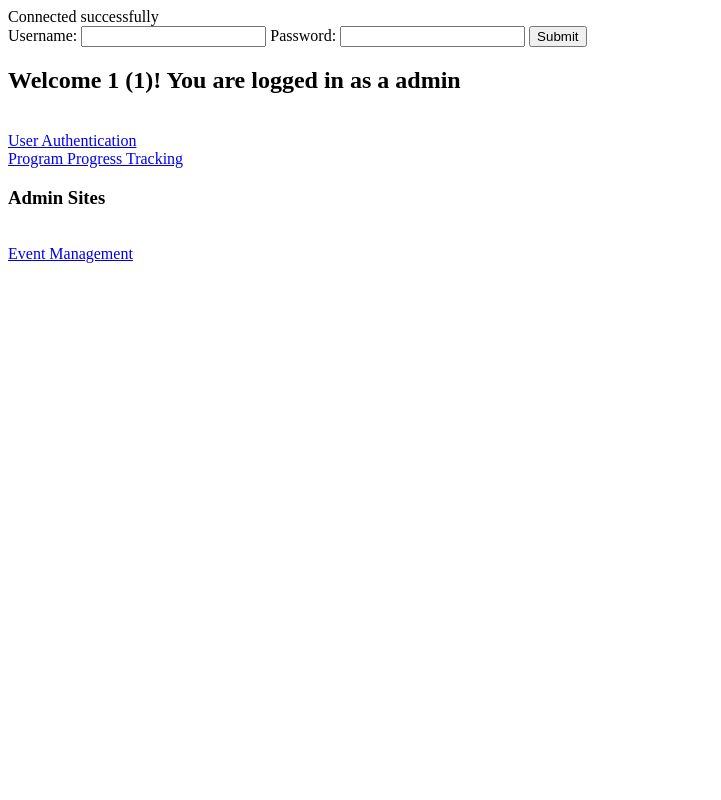
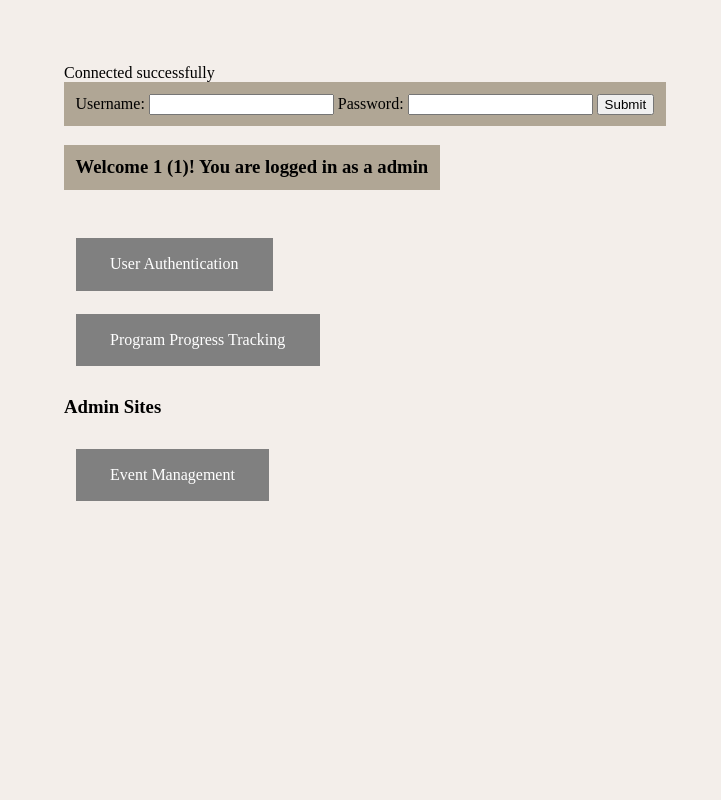
Before and after one commit to shweta-kumaran/TAMUCybersecurityDatabase, a PHP site: page / in a window 1280 px wide. Shown: the whole page, without its empty margins (0-721 px from the left). Run offline with PHP 8.4, Linux system fonts and the light colour scheme; a user stored in the database is signed in.

Commit message:
added styles css sheet and css classes to index

```diff
--- /dev/null
+++ b/tamucc/includes/styles.css
@@ -0,0 +1,65 @@
+/* Style the header */
+.header {
+   background-color: #776B5D;
+   padding: 2%;
+   text-align: center;
+ }
+
+body {
+   background-color:#F3EEEA;
+   margin:5%;
+ }
+
+ h1 {
+   color: black;
+ }
+ p {
+   color: black;
+ }
+
+ a {
+   margin:1%;
+ }
+
+ form {
+   background-color: #B0A695;
+   padding:1%;
+   width:fit-content;
+
+ }
+
+ a:link, a:visited {
+   background-color: grey;
+   color: white;
+   padding: 1.5% 3%;
+
+   text-align: center;
+   text-decoration: none;
+   display: inline-block;
+ }
+
+ a:hover, a:active {
+   background-color: darkgrey;
+ }
+
+ .result {
+   color:black;
+   background-color: #EBE3D5;
+   padding:1%;
+   width:fit-content;
+   margin:1%;
+ }
+
+ .response {
+   background-color: #EBE3D5;
+   color:black;
+   padding:1%;
+   margin:1%;
+   width:fit-content;
+ }
+
+ .welcome {
+   background-color: #B0A695;
+   padding:1%;
+   width:fit-content;
+ }
--- a/tamucc/index.php
+++ b/tamucc/index.php
@@ -54,6 +54,7 @@
     <meta charset="UTF-8">
     <meta http-equiv="X-UA-Compatible" content="IE=edge">
     <meta name="viewport" content="width=device-width, initial-scale=1.0">
+    <link rel="stylesheet" href="includes/styles.css">
     <title>Document</title>
 </head>
 <body>
@@ -68,20 +69,20 @@
     </form>
 
     <?php
-        echo "<h2>Welcome " . $_SESSION['user_id'] . " (" . $_SESSION['UIN'] .  ")! You are logged in as a " . $_SESSION['role'] . "</h2><br>";
+        echo "<h3 class='welcome'>Welcome " . $_SESSION['user_id'] . " (" . $_SESSION['UIN'] .  ")! You are logged in as a " . $_SESSION['role'] . "</h3><br>";
     ?>
 
     <a href="userAuth.php">User Authentication</a> <br>
     <a href="ProgramProgressTracking/Student/studentAccess.html">Program Progress Tracking</a> <br>
     <?php
-        if($_SESSION['role'] == 'Student'){
-            echo "<h3>Student Sites</h3> <br>";
+        if($_SESSION['role'] == 'Student' or $_SESSION['role'] == 'student'){
+            echo "<h3>Student Sites</h3>";
             echo "<a href='studentDocuments.php'>Student Documents</a> <br>";
         }
     ?>
     <?php
         if($_SESSION['role'] == 'admin'){
-            echo "<h3>Admin Sites</h3> <br>";
+            echo "<h3>Admin Sites</h3>";
             echo "<a href='eventMan.php'>Event Management</a> <br>";
         }
     ?>
```
